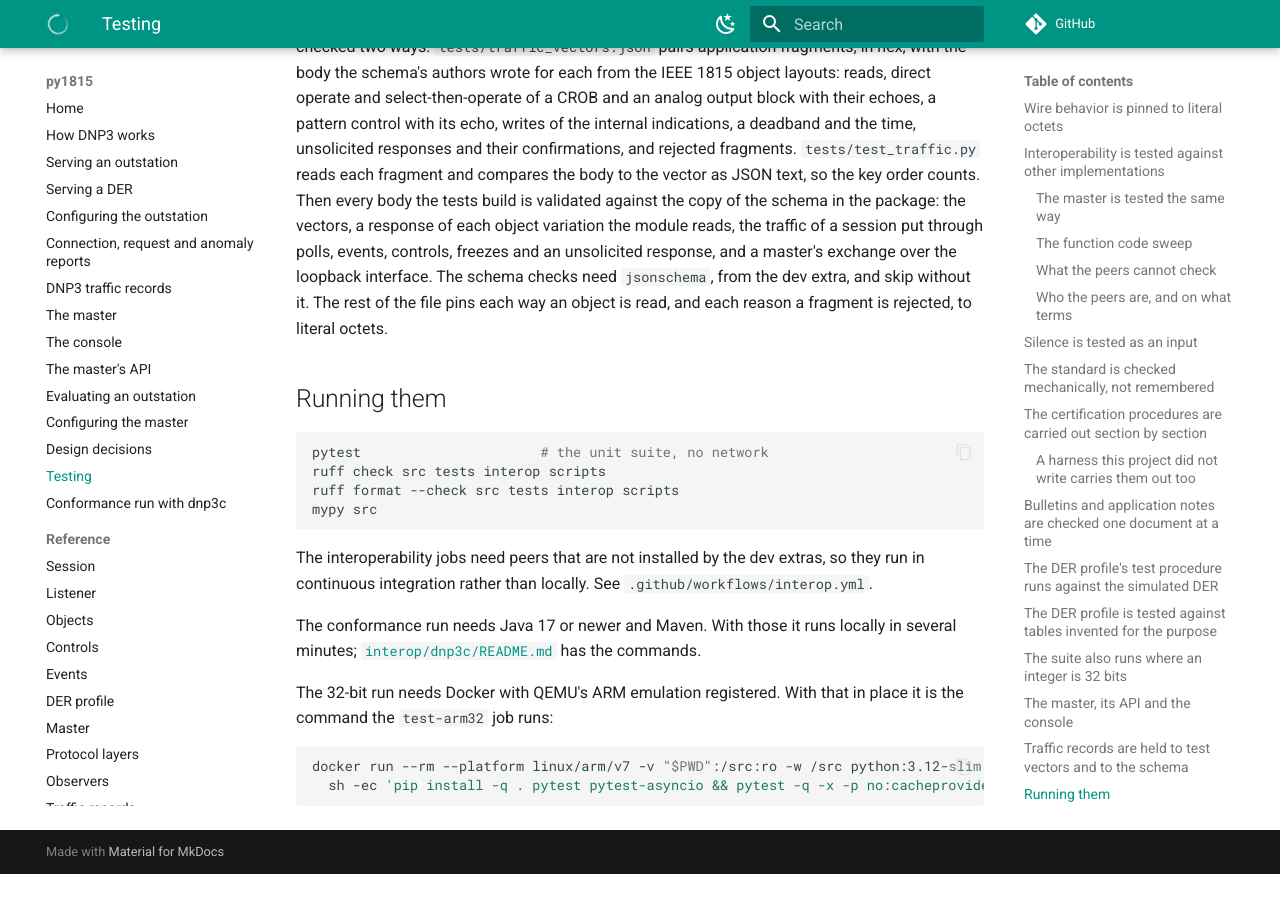
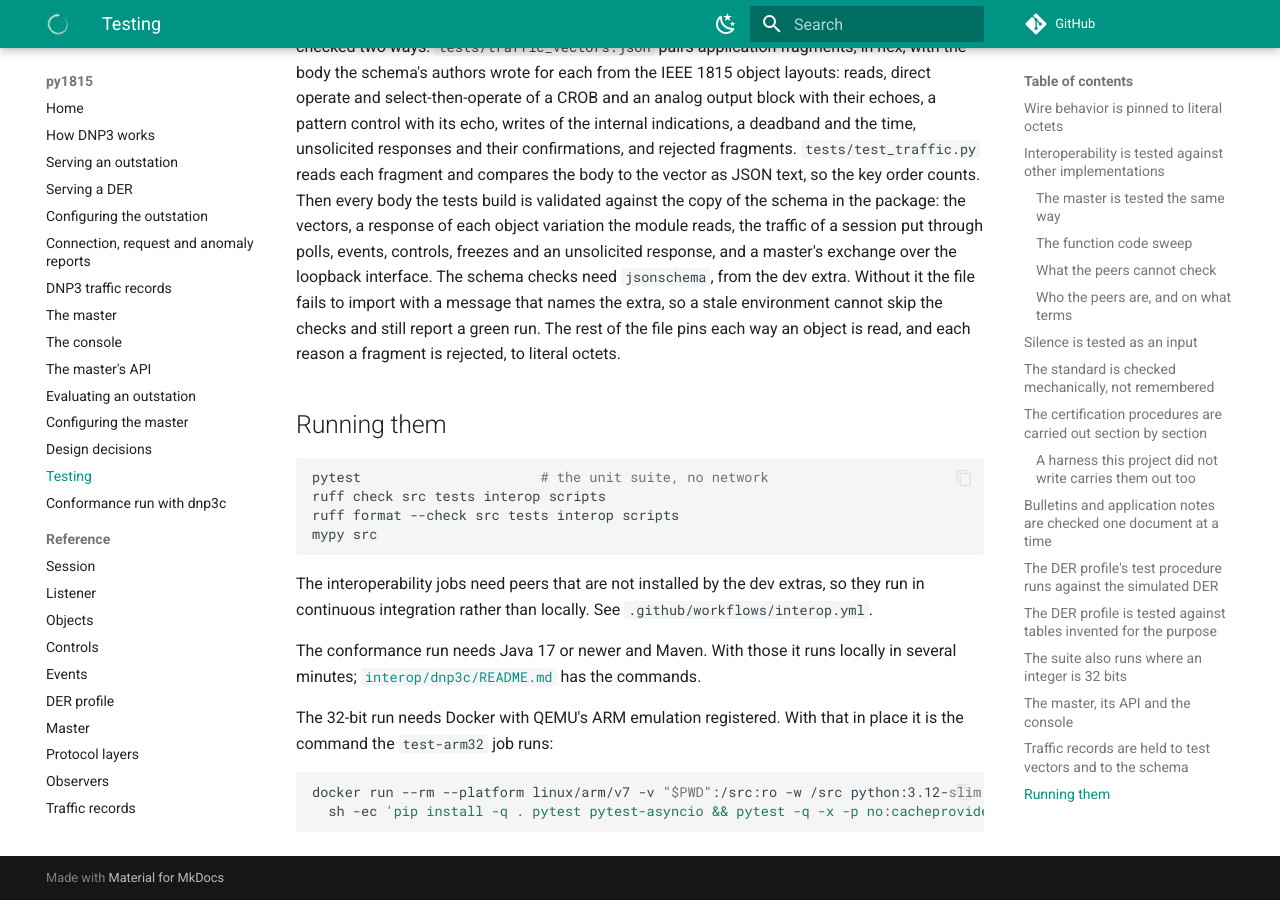
Before and after one commit to DERSecurity/py1815, an MkDocs documentation site: the page built from docs/testing.md, in a window 1280 px wide and 900 px high, scrolled down 9900 px. Built offline with MkDocs 1.6.1 and Material for MkDocs 9.7.7, drawn with Linux system fonts in a browser that asks for light colours; comment, search, counter and statistics services are not loaded; before the commit the page ends 10774 px from its top, so only the background shows below that.

Commit message:
Fail the traffic schema checks when jsonschema is missing
jsonschema is a declared dev dependency and the schema is in the tree, so an
environment without it is stale, not a platform the checks cannot run on.
Before, most of tests/test_traffic.py skipped quietly and the suite still
passed. The file now fails to import with a message that names the dev extra
to reinstall. The xmlschema gate is unchanged: it depends on a document a
checkout may not have.

```diff
--- a/docs/testing.md
+++ b/docs/testing.md
@@ -429,7 +429,9 @@ build is validated against the copy of the schema in the package: the
 vectors, a response of each object variation the module reads, the traffic
 of a session put through polls, events, controls, freezes and an unsolicited
 response, and a master's exchange over the loopback interface. The schema
-checks need `jsonschema`, from the dev extra, and skip without it. The rest
+checks need `jsonschema`, from the dev extra. Without it the file fails to
+import with a message that names the extra, so a stale environment cannot
+skip the checks and still report a green run. The rest
 of the file pins each way an object is read, and each reason a fragment is
 rejected, to literal octets.
 
```
Also changed, not shown: 1 other file.
